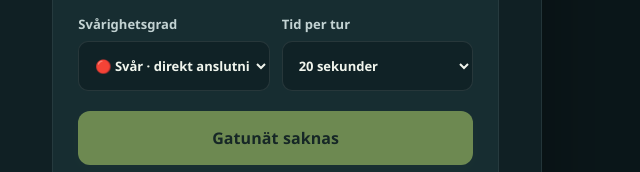
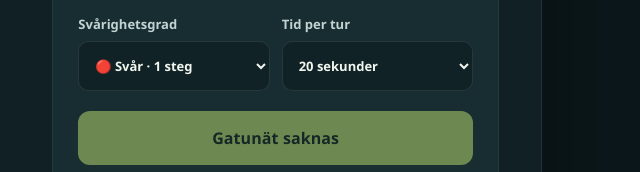
Before and after one commit to Manngez/Gatuduell, a website: page index.html in a window 1280 px wide. Shown: the part 371-543 px from the top of the page, 638-1278 px from the left. Drawn offline with nearby package versions, Linux system fonts and the light colour scheme; no server answers.

Commit message:
Keep difficulty labels readable in compact setup controls

```diff
--- a/index.html
+++ b/index.html
@@ -36,9 +36,9 @@
         <label>Spelare 2<input id="name2" maxlength="24" value="Spelare 2"></label>
         <label>Svårighetsgrad
           <select id="difficulty">
-            <option value="hard">🔴 Svår · direkt anslutning</option>
-            <option value="medium">🟡 Medel · max 2 steg</option>
-            <option value="easy">🟢 Lätt · max 3 steg</option>
+            <option value="hard">🔴 Svår · 1 steg</option>
+            <option value="medium">🟡 Medel · 2 steg</option>
+            <option value="easy">🟢 Lätt · 3 steg</option>
           </select>
         </label>
         <label>Tid per tur
```
